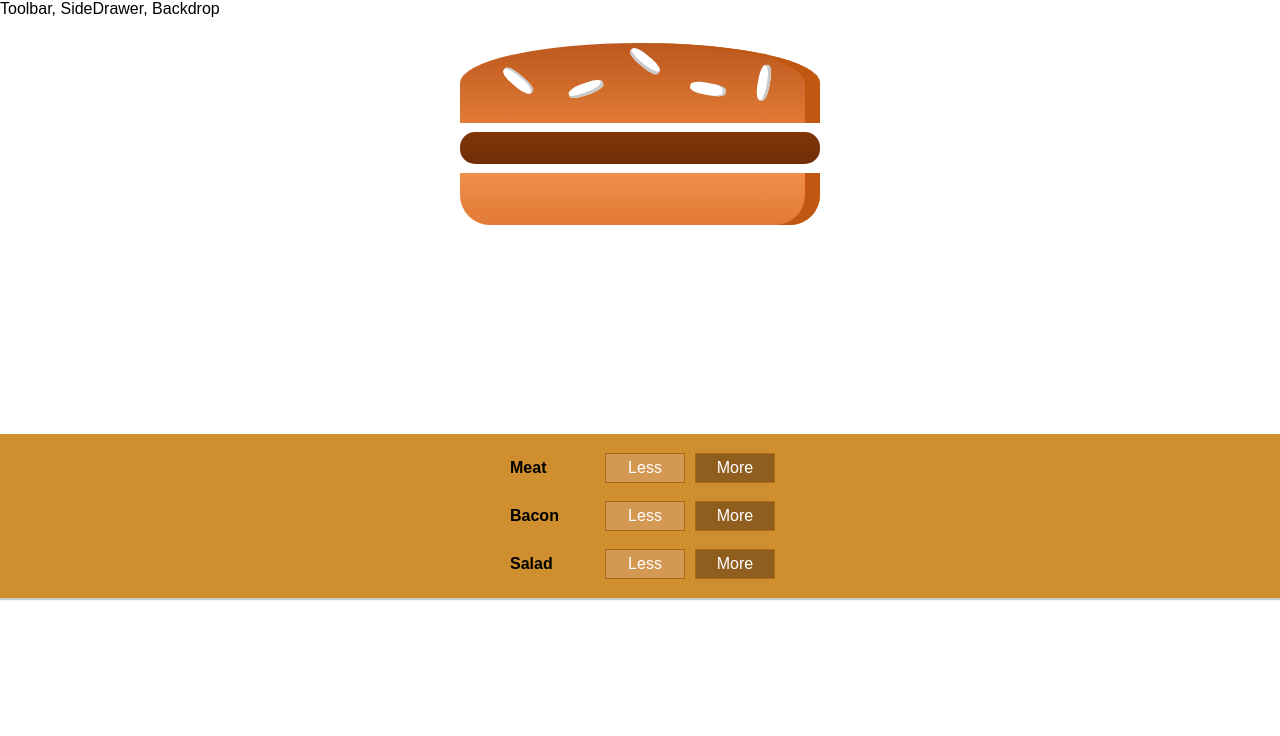
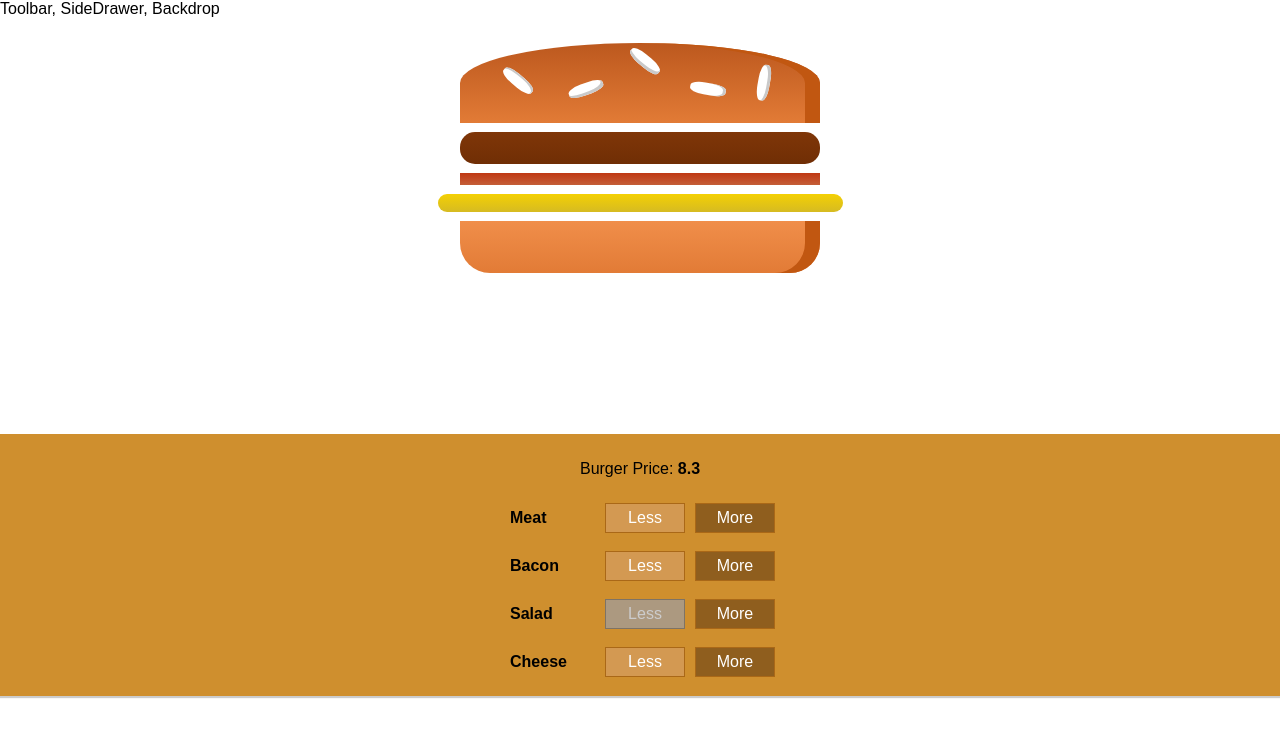
Before and after one commit to lucasherman/react_burger_8, a React app: page / in a window 1280 px wide. Shown: the top 736 px of the page. Built offline with nearby package versions, Linux system fonts and the light colour scheme.

Commit message:
RB8 - 4 - price calculations and display

```diff
--- a/src/components/BuildControls/BuildControl/BuildControl.js
+++ b/src/components/BuildControls/BuildControl/BuildControl.js
@@ -5,8 +5,8 @@ import classes from './BuildControl.css';
 const BuildControl = (props) => (
     <div className={classes.BuildControl}>
         <div className={classes.Label}>{props.label}</div>
-        <button className={classes.Less}>Less</button>
-        <button className={classes.More}>More</button>
+        <button className={classes.Less} onClick={props.removed} disabled={props.disabledLessButton}>Less</button>
+        <button className={classes.More} onClick={props.added}>More</button>
     </div>
 );
 
--- a/src/components/BuildControls/BuildControls.js
+++ b/src/components/BuildControls/BuildControls.js
@@ -2,6 +2,11 @@ import React from 'react';
 import {BuildControl} from './BuildControl/BuildControl';
 
 import classes from './BuildControls.css';
+
+const ARITHMETIC_SIGNS = {
+    add: 1,
+    subtract: -1
+};
 
 const BuildControls = (props) => {
 
@@ -13,10 +18,19 @@ const BuildControls = (props) => {
     });
 
     const buildControls = ingredientTypesData.map(
-            (ingredientType) => <BuildControl key={ingredientType.type} label={ingredientType.label} />
+            (ingredientEntry) => {
+                return <BuildControl
+                            key={ingredientEntry.type}
+                            label={ingredientEntry.label}
+                            added={() => props.ingredientAmountChanged(ingredientEntry.type, ARITHMETIC_SIGNS['add'])}
+                            removed={() => props.ingredientAmountChanged(ingredientEntry.type, ARITHMETIC_SIGNS['subtract'])}
+                            disabledLessButton = {props.disabledInfo[ingredientEntry.type]}
+                       />
+            }
         );
 
     return <div className={classes.BuildControls}>
+        <p>Burger Price: <strong>{props.burgerPrice}</strong></p>
         {buildControls}
     </div>
 }
--- a/src/containers/BurgerBuilder/BurgerBuilder.js
+++ b/src/containers/BurgerBuilder/BurgerBuilder.js
@@ -1,25 +1,68 @@
 import React, { Component } from 'react';
 import {Burger} from '../../components/Burger/Burger';
 import {BuildControls} from '../../components/BuildControls/BuildControls';
+
+const INGREDIENT_PRICES = {
+    bread: 2,
+    salad: 0.5,
+    cheese: 0.8,
+    meat: 4,
+    bacon: 1.5
+}
 
 class BurgerBuilder extends Component {
 
     state = {
         ingredients: {
             meat: 1,
-            bacon: 0,
+            bacon: 1,
             salad: 0,
+            cheese: 1
+        },
+        totalPrice: INGREDIENT_PRICES['bread']
+    }
+
+    componentDidMount() {
+        this.recalculatePrice();
+    }
+
+     changeAmountIngredientHandler = (type, sign) => {
+        const updatedIngredients = Object.assign({}, this.state.ingredients);
+        updatedIngredients[type] = updatedIngredients[type] + (1 * sign);
+        if (updatedIngredients[type] >= 0) {
+            this.setState(
+                {ingredients: updatedIngredients},
+                () => this.recalculatePrice()
+            );
         }
     }
 
+    recalculatePrice = () => {
+        const entries = Object.entries(this.state.ingredients);
+        const newTotalPrice = entries.reduce((prev, cur) => {
+            const [type, amount] = cur;
+            const priceItem = amount * INGREDIENT_PRICES[type];
+            return prev + priceItem;
+        }, INGREDIENT_PRICES['bread']);
+        this.setState({totalPrice: newTotalPrice});
+    }
+
     render() {
-
         const ingredientTypes = Object.keys(this.state.ingredients);
+        const disabledInfo = {};
+        for (let key in this.state.ingredients) {
+            disabledInfo[key] = this.state.ingredients[key] <= 0;
+        }
 
         return (
             <React.Fragment>
                 <Burger ingredients={this.state.ingredients} />
-                <BuildControls ingredientTypes={ingredientTypes} />
+                <BuildControls
+                    ingredientTypes={ingredientTypes}
+                    ingredientAmountChanged={this.changeAmountIngredientHandler}
+                    disabledInfo={disabledInfo}
+                    burgerPrice={this.state.totalPrice}
+                />
             </React.Fragment>
         )
     }
```
